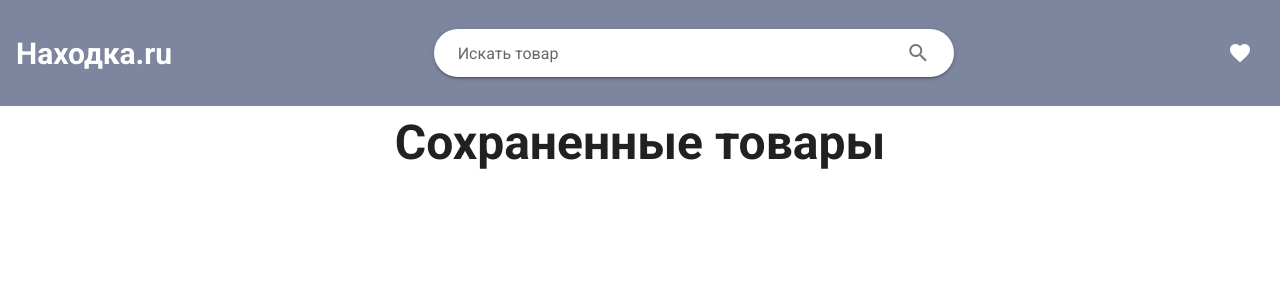
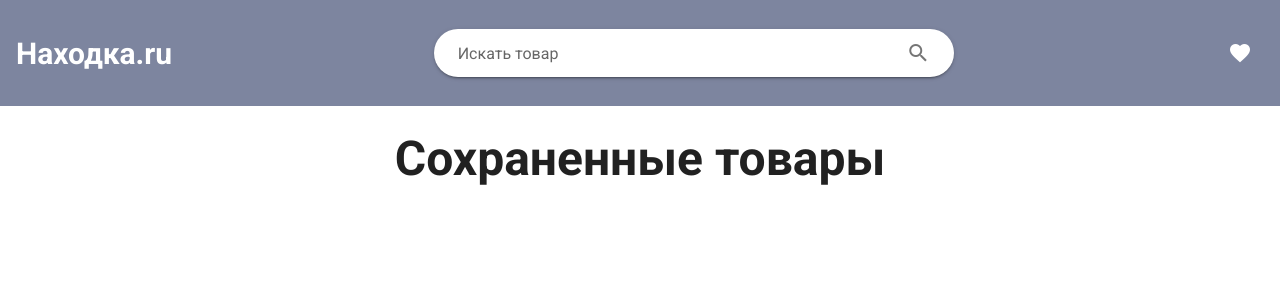
Before and after one commit to shishovKA/nohtakcah-market, a Vue app: page /Saved in a window 1280 px wide. Shown: the top 300 px of the page. Built offline with nearby package versions, Linux system fonts and the light colour scheme.

Commit message:
add top margin

```diff
--- a/src/views/Saved.vue
+++ b/src/views/Saved.vue
@@ -1,7 +1,7 @@
 <template>
     <v-container>
         <v-row class="text-center">
-            <v-col class="mb-4 mb-4">
+            <v-col class="mt-4 mb-4">
                 <h1 class="display-2 font-weight-bold">
                     Сохраненные товары
                 </h1>
```
